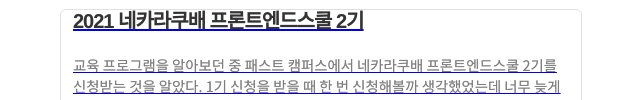
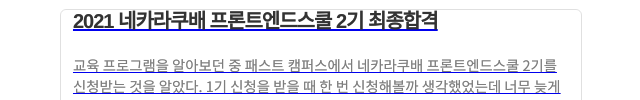
Before and after one commit to dailyco/dailyco-blog, a Gatsby site: page / in a window 1280 px wide. Shown: the part 1886-1986 px from the top of the page, without its empty margins (319-959 px from the left). Built offline with nearby package versions, Linux system fonts and the light colour scheme; Gatsby itself is replaced by a stand-in of ours; some packages are replaced by stand-ins of ours; what typography-theme-github would draw is missing.

```diff
--- a/content/blog/codingtest/2021-NKLCW.md
+++ b/content/blog/codingtest/2021-NKLCW.md
@@ -1,5 +1,5 @@
 ---
-title: 2021 네카라쿠배 프론트엔드스쿨 2기
+title: 2021 네카라쿠배 프론트엔드스쿨 2기 최종합격
 date: 2021-07-08 22:05:12
 category: 코딩테스트
 thumbnail: { thumbnailSrc }
```
